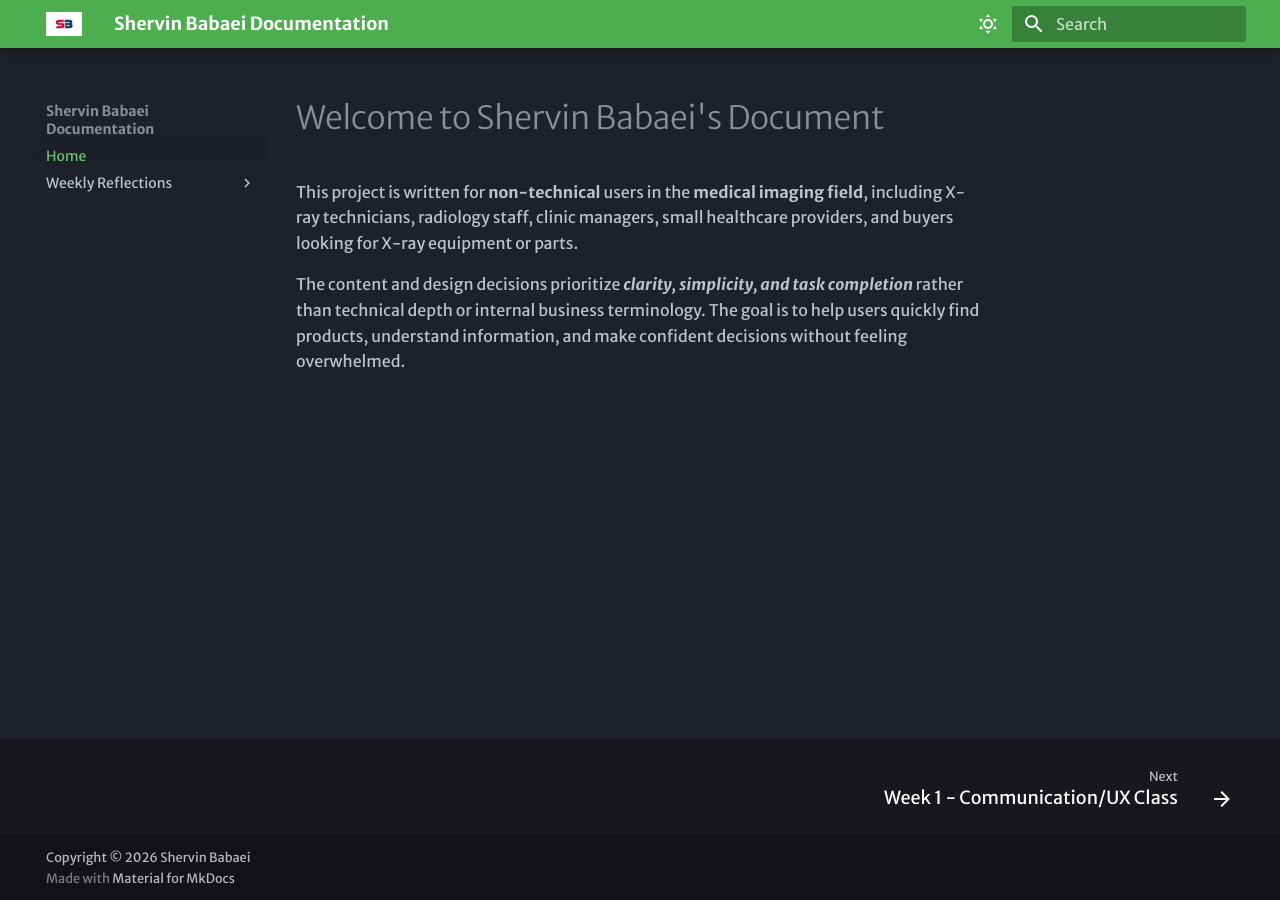
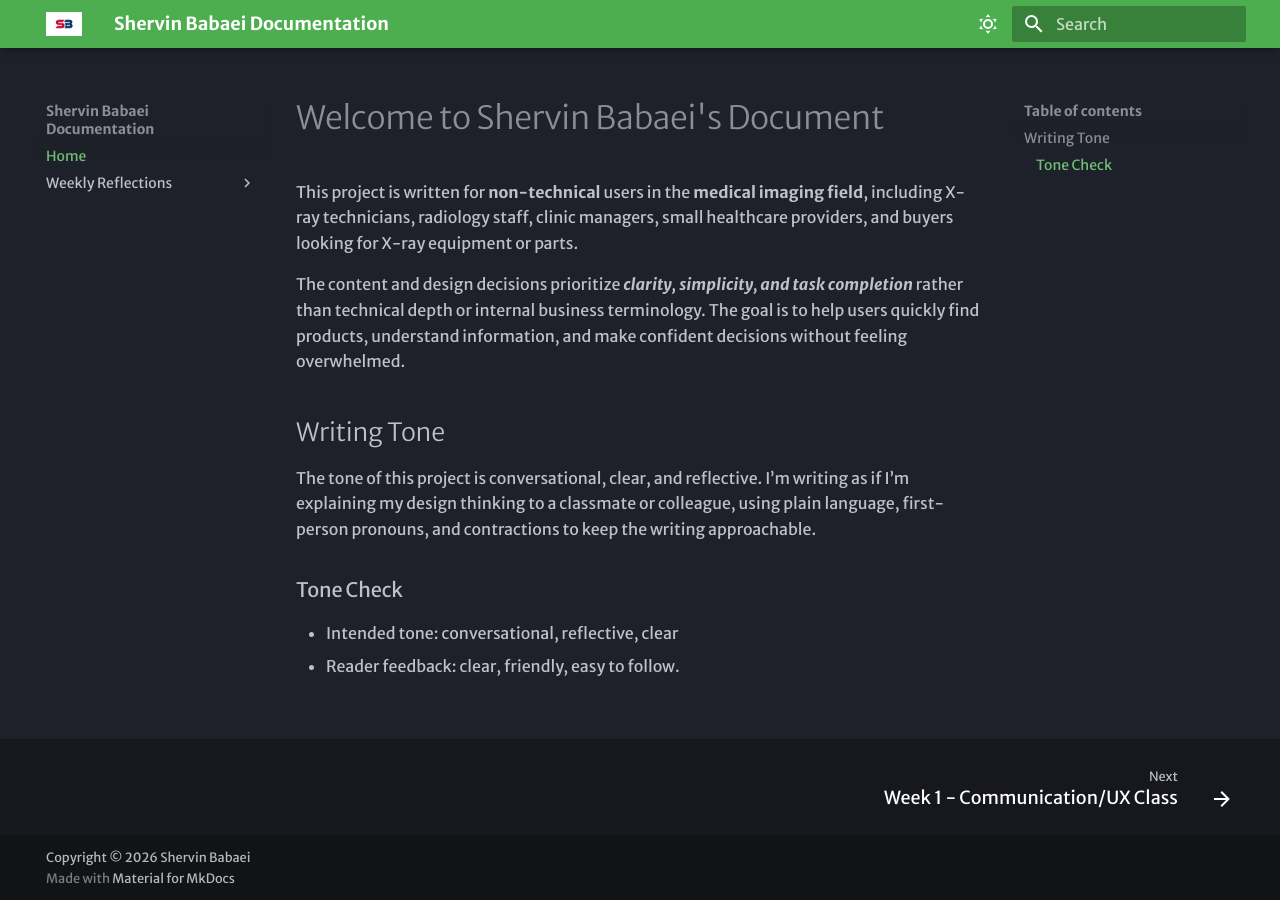
Before and after one commit to ShervinBabaei2007/mkdocs-project-2026, an MkDocs documentation site: the page built from docs/index.md, in a window 1280 px wide. Built offline with MkDocs 1.6.1 and Material for MkDocs 9.7.7, drawn with Linux system fonts in a browser that asks for light colours; some web fonts are replaced.

Commit message:
updated Index Home added writing tone/tone check

```diff
--- a/docs/index.md
+++ b/docs/index.md
@@ -3,3 +3,12 @@
 This project is written for **non-technical** users in the **medical imaging field**, including X-ray technicians, radiology staff, clinic managers, small healthcare providers, and buyers looking for X-ray equipment or parts.
 
 The content and design decisions prioritize **_clarity, simplicity, and task completion_** rather than technical depth or internal business terminology. The goal is to help users quickly find products, understand information, and make confident decisions without feeling overwhelmed.
+
+## Writing Tone
+
+The tone of this project is conversational, clear, and reflective. I’m writing as if I’m explaining my design thinking to a classmate or colleague, using plain language, first-person pronouns, and contractions to keep the writing approachable.
+
+### Tone Check
+
+- Intended tone: conversational, reflective, clear
+- Reader feedback: clear, friendly, easy to follow.
```
